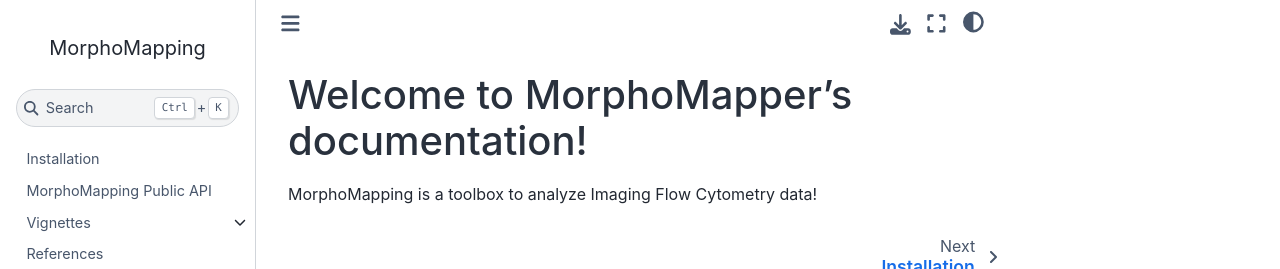
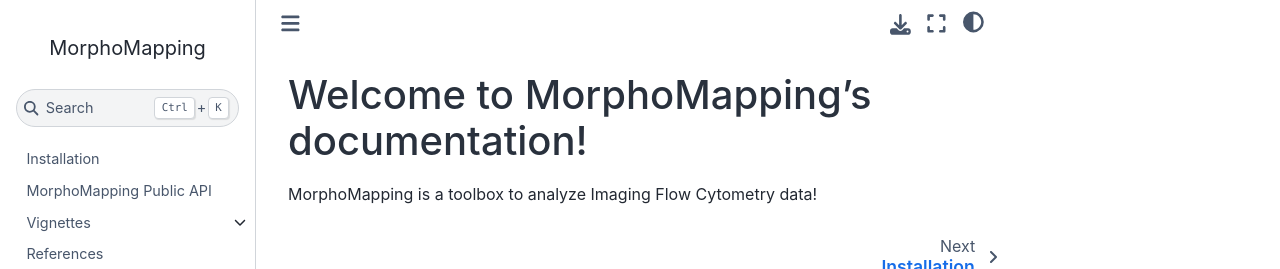
Before and after one commit to Wguido/MorphoMapping, a Sphinx documentation site: the page built from docs/index.md, in a window 1280 px wide. Shown: the top 269 px of the page. Built offline with Sphinx 7.4.7 and the Sphinx Book theme 1.1.4, drawn with Linux system fonts in a browser that asks for light colours; pages that are not in the unit, such as notebooks, are missing from menus.

Commit message:
changed title of docs

```diff
--- a/docs/index.md
+++ b/docs/index.md
@@ -1,4 +1,4 @@
-# Welcome to MorphoMapper's documentation!
+# Welcome to MorphoMapping's documentation!
 
 MorphoMapping is a toolbox to analyze Imaging Flow Cytometry data!
 
```
